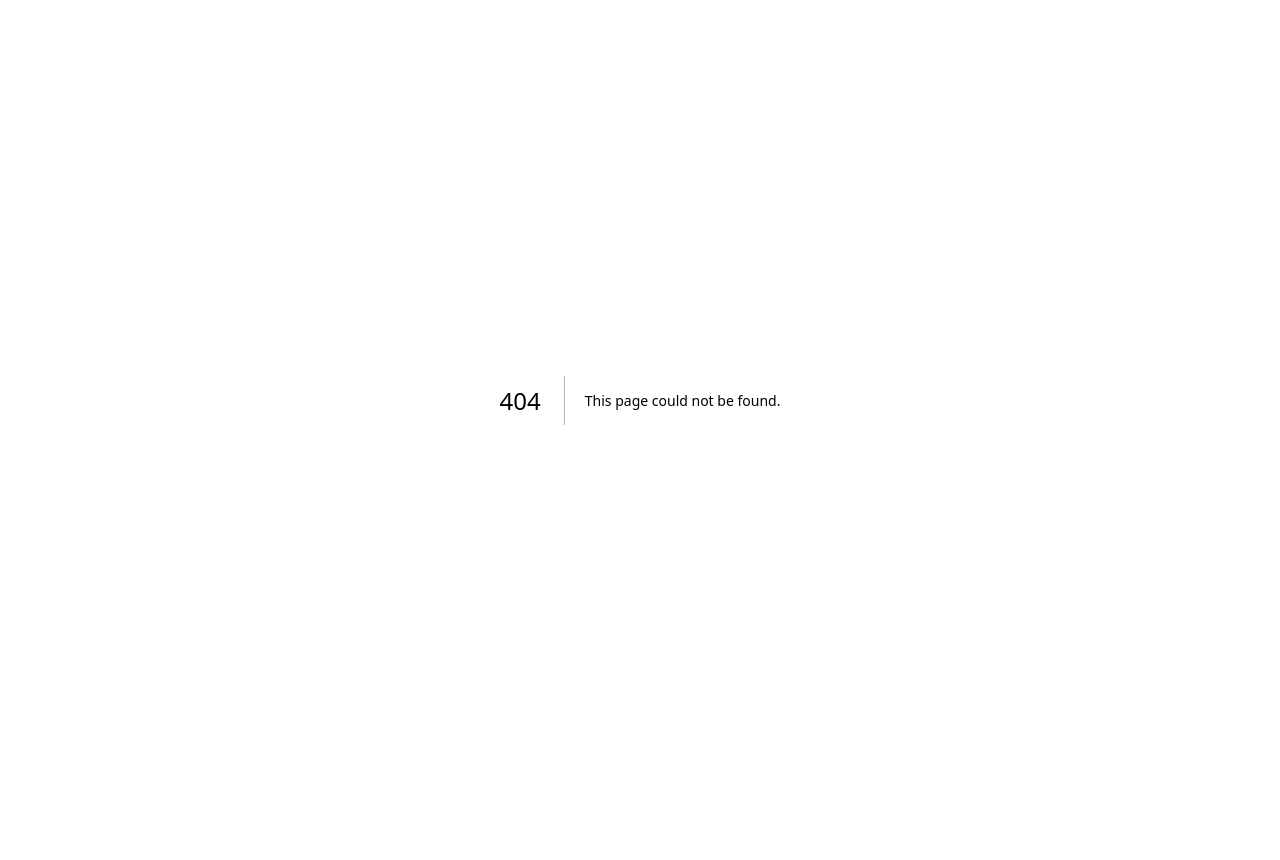
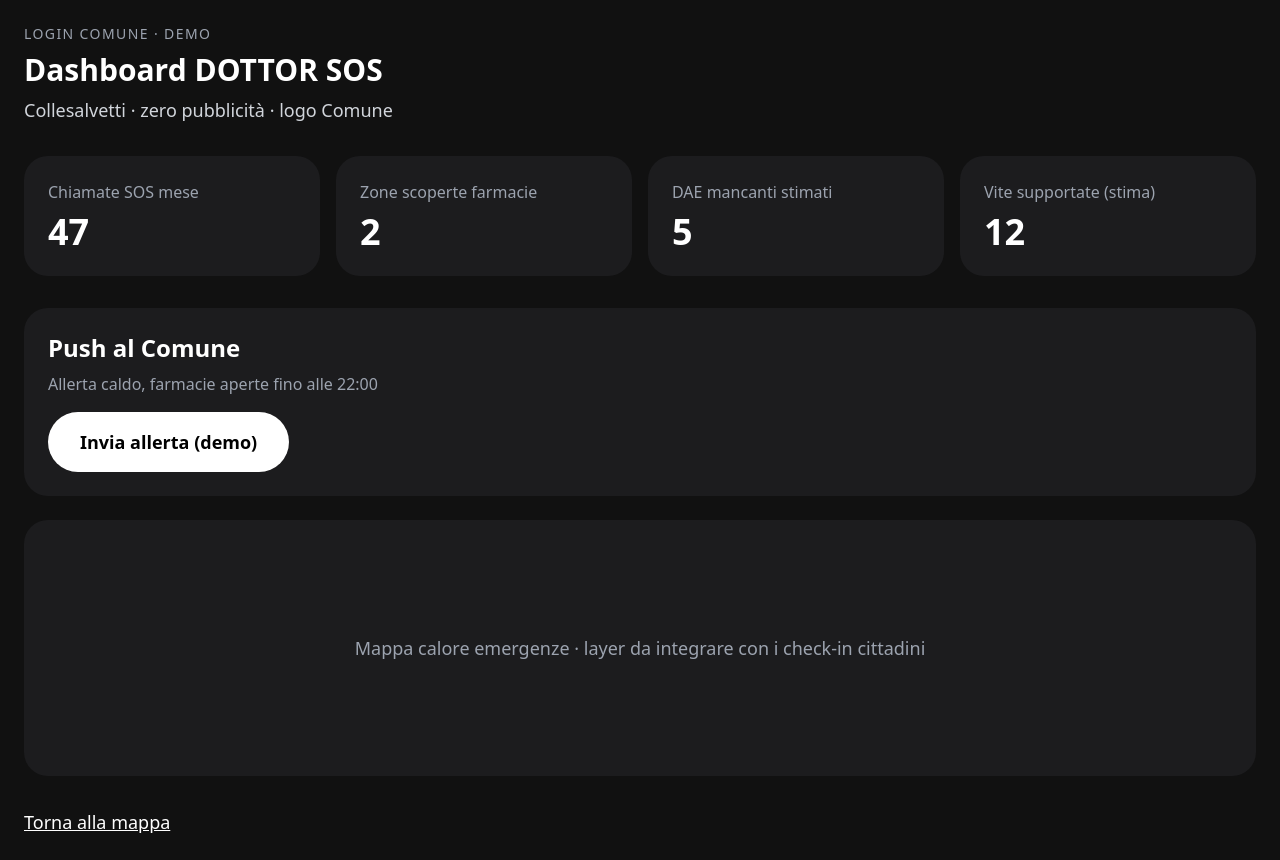
Before and after one commit to abanero1998-afk/dottor-sos, a Next.js app: page /comune in a window 1280 px wide. Before the commit this address had no page. Before the commit the page ends 800 px from the top, so only its background shows below. Built offline with nearby package versions, Linux system fonts and the light colour scheme.

Commit message:
Add Comune dashboard

```diff
--- /dev/null
+++ b/app/comune/page.tsx
@@ -0,0 +1,33 @@
+"use client";
+
+export default function ComunePage() {
+  return (
+    <div className="min-h-screen bg-[#111] text-white p-6 font-sans">
+      <p className="text-sm uppercase tracking-widest text-gray-400">Login Comune · demo</p>
+      <h1 className="text-3xl font-black mt-2">Dashboard DOTTOR SOS</h1>
+      <p className="text-gray-300 mt-2 text-lg">Collesalvetti · zero pubblicità · logo Comune</p>
+      <div className="grid md:grid-cols-4 gap-4 mt-8">
+        {[
+          ["Chiamate SOS mese", "47"],
+          ["Zone scoperte farmacie", "2"],
+          ["DAE mancanti stimati", "5"],
+          ["Vite supportate (stima)", "12"],
+        ].map(([k, v]) => (
+          <div key={k} className="bg-[#1c1c1e] rounded-3xl p-6">
+            <p className="text-gray-400 text-base">{k}</p>
+            <p className="text-4xl font-black mt-2">{v}</p>
+          </div>
+        ))}
+      </div>
+      <div className="mt-8 bg-[#1c1c1e] rounded-3xl p-6">
+        <h2 className="text-2xl font-bold">Push al Comune</h2>
+        <p className="text-gray-400 mt-2">Allerta caldo, farmacie aperte fino alle 22:00</p>
+        <button className="mt-4 h-[60px] px-8 rounded-full bg-white text-black text-lg font-bold">Invia allerta (demo)</button>
+      </div>
+      <div className="mt-6 bg-[#1c1c1e] rounded-3xl p-6 h-64 flex items-center justify-center text-gray-400 text-lg">
+        Mappa calore emergenze · layer da integrare con i check-in cittadini
+      </div>
+      <a href="/" className="inline-block mt-8 text-lg underline">Torna alla mappa</a>
+    </div>
+  );
+}
```
